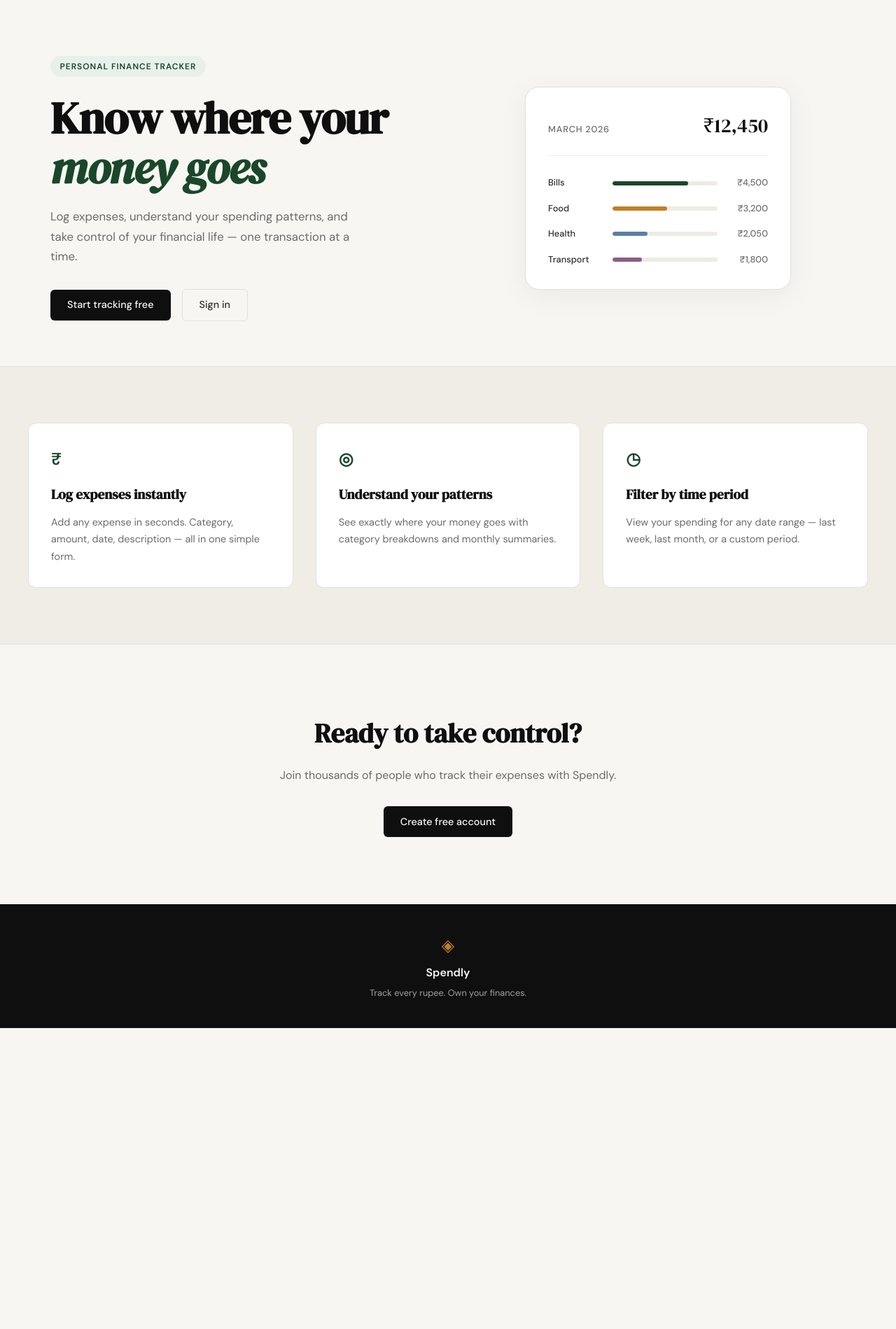
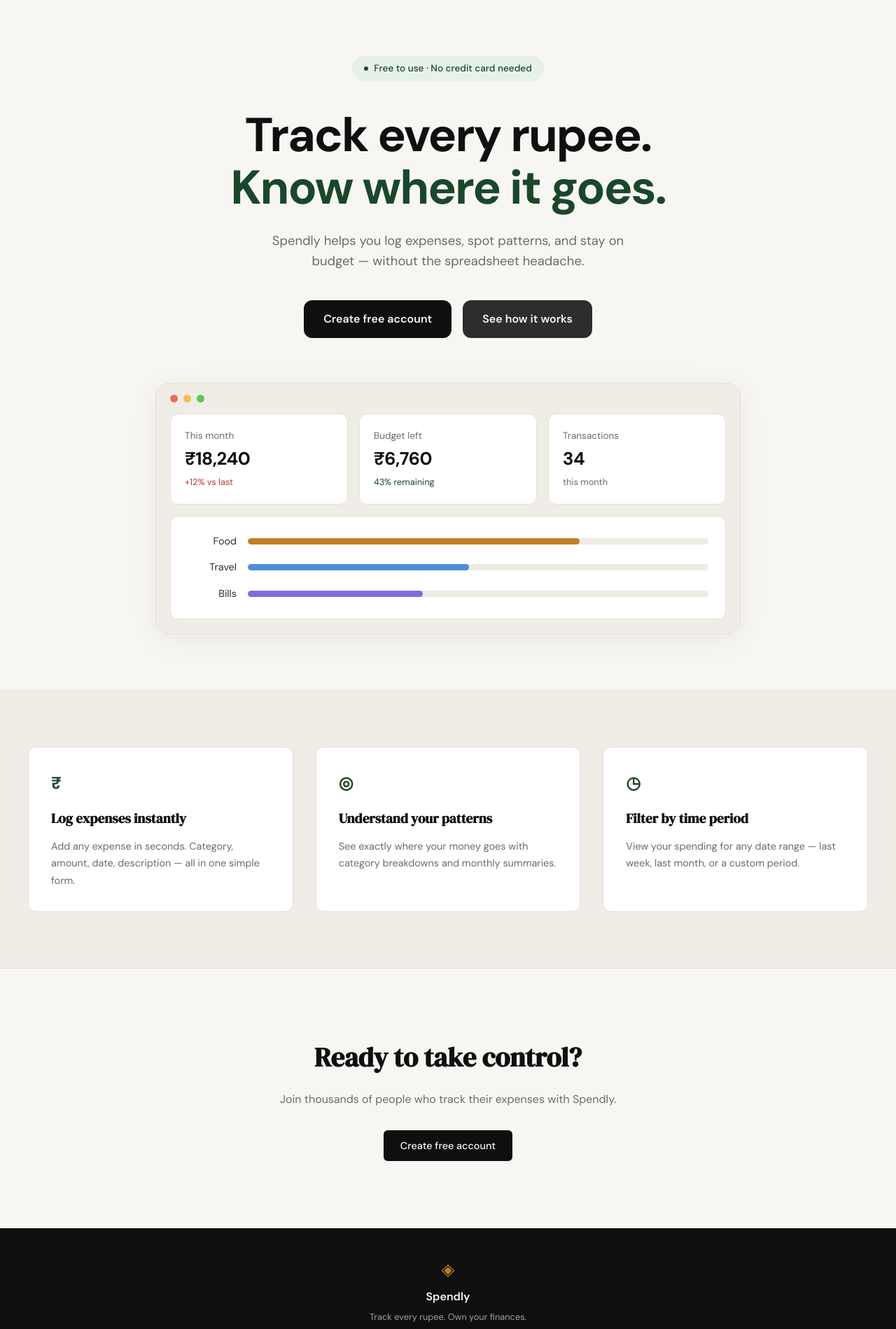
Before and after one commit to ravk24/spendly-campusX, a Flask app: page / in a window 1280 px wide. Shown: the part 61-1960 px from the top of the page at 70% size. Before the commit the page ends 1530 px from the top, so only its background shows below. Run offline with Flask 3, Linux system fonts and the light colour scheme.

Commit message:
changed the hero section layout

```diff
--- a/static/css/style.css
+++ b/static/css/style.css
@@ -124,115 +124,161 @@
 /* ------------------------------------------------------------------ */
 
 .hero {
-    padding: 5rem 2rem 4rem;
-    display: grid;
-    grid-template-columns: 1fr 1fr;
-    gap: 4rem;
-    align-items: center;
-    max-width: var(--max-width);
+    padding: 5rem 2rem;
+    max-width: 900px;
     margin: 0 auto;
+    text-align: center;
 }
 
 .hero-badge {
-    display: inline-block;
+    display: inline-flex;
+    align-items: center;
+    gap: 0.5rem;
     background: var(--accent-light);
     color: var(--accent);
-    font-size: 0.75rem;
-    font-weight: 600;
-    letter-spacing: 0.08em;
-    text-transform: uppercase;
-    padding: 0.35rem 0.85rem;
+    font-size: 0.85rem;
+    font-weight: 500;
+    padding: 0.45rem 1.1rem;
     border-radius: 999px;
+    margin-bottom: 2.5rem;
+}
+
+.hero-badge-dot {
+    width: 6px;
+    height: 6px;
+    border-radius: 50%;
+    background: var(--accent);
+}
+
+.hero-title {
+    font-family: var(--font-body);
+    font-size: clamp(2.5rem, 6vw, 4.25rem);
+    font-weight: 700;
+    line-height: 1.1;
+    letter-spacing: -0.03em;
+    color: var(--ink);
     margin-bottom: 1.5rem;
 }
 
-.hero-title {
-    font-family: var(--font-display);
-    font-size: clamp(2.5rem, 5vw, 4rem);
-    line-height: 1.1;
-    letter-spacing: -0.02em;
-    color: var(--ink);
-    margin-bottom: 1.25rem;
-}
-
 .hero-title em {
-    font-style: italic;
+    font-style: normal;
     color: var(--accent);
 }
 
 .hero-subtitle {
-    font-size: 1.05rem;
+    font-size: 1.15rem;
     color: var(--ink-muted);
-    line-height: 1.7;
-    max-width: 460px;
-    margin-bottom: 2rem;
+    line-height: 1.6;
+    max-width: 560px;
+    margin: 0 auto 2.5rem;
 }
 
 .hero-actions {
     display: flex;
     gap: 1rem;
     align-items: center;
+    justify-content: center;
 }
 
 /* ------------------------------------------------------------------ */
 /* Mock card (hero visual)                                             */
 /* ------------------------------------------------------------------ */
 
-.hero-visual {
-    display: flex;
-    justify-content: center;
-}
+.hero-visual { margin-top: 4rem; }
 
-.mock-card {
-    background: var(--paper-card);
+.mock-window {
+    background: var(--paper-warm);
     border: 1px solid var(--border);
     border-radius: var(--radius-lg);
-    padding: 2rem;
-    width: 100%;
-    max-width: 380px;
+    overflow: hidden;
     box-shadow: 0 8px 40px rgba(0,0,0,0.06);
 }
 
-.mock-card-header {
+.mock-window-bar {
     display: flex;
-    justify-content: space-between;
-    align-items: baseline;
-    margin-bottom: 1.75rem;
-    padding-bottom: 1.25rem;
-    border-bottom: 1px solid var(--border-soft);
+    gap: 0.5rem;
+    padding: 1rem 1.25rem;
 }
 
-.mock-label {
-    font-size: 0.8rem;
-    font-weight: 500;
-    color: var(--ink-muted);
-    text-transform: uppercase;
-    letter-spacing: 0.06em;
+.mock-dot {
+    width: 11px;
+    height: 11px;
+    border-radius: 50%;
 }
 
-.mock-total {
-    font-family: var(--font-display);
-    font-size: 1.75rem;
+.mock-dot-red { background: #ec6a5e; }
+.mock-dot-amber { background: #f4bf4f; }
+.mock-dot-green { background: #61c554; }
+
+.mock-window-body {
+    display: flex;
+    flex-direction: column;
+    gap: 1rem;
+    padding: 0 1.25rem 1.25rem;
+}
+
+.mock-stats {
+    display: grid;
+    grid-template-columns: repeat(3, 1fr);
+    gap: 1rem;
+}
+
+.mock-stat {
+    display: flex;
+    flex-direction: column;
+    gap: 0.15rem;
+    background: var(--paper-card);
+    border: 1px solid var(--border);
+    border-radius: var(--radius-md);
+    padding: 1.25rem;
+    text-align: left;
+}
+
+.mock-stat-label {
+    font-size: 0.85rem;
+    color: var(--ink-muted);
+}
+
+.mock-stat-value {
+    font-size: 1.6rem;
+    font-weight: 700;
+    letter-spacing: -0.02em;
     color: var(--ink);
 }
 
-.mock-bars { display: flex; flex-direction: column; gap: 1rem; }
+.mock-stat-note {
+    font-size: 0.8rem;
+    color: var(--ink-muted);
+}
+
+.mock-stat-note-up { color: var(--danger); }
+.mock-stat-note-good { color: var(--accent); }
+
+.mock-bars {
+    display: flex;
+    flex-direction: column;
+    gap: 0.9rem;
+    background: var(--paper-card);
+    border: 1px solid var(--border);
+    border-radius: var(--radius-md);
+    padding: 1.5rem;
+}
 
 .mock-bar-row {
     display: grid;
-    grid-template-columns: 80px 1fr 60px;
+    grid-template-columns: 70px 1fr;
     align-items: center;
-    gap: 0.75rem;
+    gap: 1rem;
 }
 
 .mock-cat {
-    font-size: 0.8rem;
-    font-weight: 500;
+    font-size: 0.9rem;
     color: var(--ink-soft);
+    text-align: right;
 }
 
 .mock-bar-track {
-    height: 6px;
+    height: 9px;
     background: var(--border-soft);
     border-radius: 999px;
     overflow: hidden;
@@ -240,21 +286,13 @@
 
 .mock-bar {
     height: 100%;
-    background: var(--accent);
+    background: var(--accent-2);
     border-radius: 999px;
     transition: width 0.6s ease;
 }
 
-.mock-bar-2 { background: var(--accent-2); }
-.mock-bar-3 { background: #5b7fa6; }
-.mock-bar-4 { background: #8b5e83; }
-
-.mock-amt {
-    font-size: 0.8rem;
-    font-weight: 500;
-    color: var(--ink-muted);
-    text-align: right;
-}
+.mock-bar-2 { background: #4a8ddc; }
+.mock-bar-3 { background: #7c6ee0; }
 
 /* ------------------------------------------------------------------ */
 /* Buttons                                                             */
@@ -276,6 +314,16 @@
 }
 
 .btn-primary:hover { background: var(--accent); }
+
+.hero-actions .btn-primary {
+    padding: 0.9rem 1.75rem;
+    font-size: 1rem;
+    font-weight: 600;
+    border-radius: var(--radius-md);
+}
+
+.btn-primary-alt { background: var(--ink-soft); }
+.btn-primary-alt:hover { background: var(--ink); }
 
 .btn-ghost {
     display: inline-block;
@@ -512,19 +560,16 @@
 /* ------------------------------------------------------------------ */
 
 @media (max-width: 900px) {
-    .hero {
-        grid-template-columns: 1fr;
-        text-align: center;
-    }
-
     .hero-subtitle { max-width: 100%; }
-    .hero-actions { justify-content: center; }
-    .hero-visual { display: none; }
+    .mock-stats { grid-template-columns: 1fr; }
 
     .features-inner { grid-template-columns: 1fr; }
 }
 
 @media (max-width: 600px) {
     .nav-links a:not(.nav-cta) { display: none; }
-    .hero { padding: 3rem 1rem 2rem; }
+    .hero { padding: 3rem 1rem; }
+    .hero-badge { margin-bottom: 1.75rem; }
+    .hero-actions { flex-direction: column; align-items: stretch; }
+    .hero-visual { margin-top: 2.5rem; }
 }
--- a/templates/base.html
+++ b/templates/base.html
@@ -6,7 +6,7 @@
     <title>{% block title %}Spendly{% endblock %}</title>
     <link rel="preconnect" href="https://fonts.googleapis.com">
     <link rel="preconnect" href="https://fonts.gstatic.com" crossorigin>
-    <link href="https://fonts.googleapis.com/css2?family=DM+Serif+Display:ital@0;1&family=DM+Sans:wght@300;400;500;600&display=swap" rel="stylesheet">
+    <link href="https://fonts.googleapis.com/css2?family=DM+Serif+Display:ital@0;1&family=DM+Sans:wght@300;400;500;600;700&display=swap" rel="stylesheet">
     <link rel="stylesheet" href="{{ url_for('static', filename='css/style.css') }}">
     {% block head %}{% endblock %}
 </head>
--- a/templates/landing.html
+++ b/templates/landing.html
@@ -6,62 +6,74 @@
 
 <section class="hero">
     <div class="hero-inner">
-        <div class="hero-badge">Personal Finance Tracker</div>
+        <div class="hero-badge">
+            <span class="hero-badge-dot"></span>
+            Free to use · No credit card needed
+        </div>
         <h1 class="hero-title">
-            Know where your<br>
-            <em>money goes</em>
+            Track every rupee.<br>
+            <em>Know where it goes.</em>
         </h1>
         <p class="hero-subtitle">
-            Log expenses, understand your spending patterns,
-            and take control of your financial life —
-            one transaction at a time.
+            Spendly helps you log expenses, spot patterns, and stay
+            on budget — without the spreadsheet headache.
         </p>
         <div class="hero-actions">
-            <a href="{{ url_for('register') }}" class="btn-primary">Start tracking free</a>
-            <a href="{{ url_for('login') }}" class="btn-ghost">Sign in</a>
+            <a href="{{ url_for('register') }}" class="btn-primary">Create free account</a>
+            <a href="#features" class="btn-primary btn-primary-alt">See how it works</a>
         </div>
     </div>
     <div class="hero-visual">
-        <div class="mock-card">
-            <div class="mock-card-header">
-                <span class="mock-label">March 2026</span>
-                <span class="mock-total">₹12,450</span>
+        <div class="mock-window">
+            <div class="mock-window-bar">
+                <span class="mock-dot mock-dot-red"></span>
+                <span class="mock-dot mock-dot-amber"></span>
+                <span class="mock-dot mock-dot-green"></span>
+            </div>
+            <div class="mock-window-body">
+                <div class="mock-stats">
+                    <div class="mock-stat">
+                        <span class="mock-stat-label">This month</span>
+                        <span class="mock-stat-value">₹18,240</span>
+                        <span class="mock-stat-note mock-stat-note-up">+12% vs last</span>
+                    </div>
+                    <div class="mock-stat">
+                        <span class="mock-stat-label">Budget left</span>
+                        <span class="mock-stat-value">₹6,760</span>
+                        <span class="mock-stat-note mock-stat-note-good">43% remaining</span>
+                    </div>
+                    <div class="mock-stat">
+                        <span class="mock-stat-label">Transactions</span>
+                        <span class="mock-stat-value">34</span>
+                        <span class="mock-stat-note">this month</span>
+                    </div>
                 </div>
                 <div class="mock-bars">
                     <div class="mock-bar-row">
-                    <span class="mock-cat">Bills</span>
+                        <span class="mock-cat">Food</span>
                         <div class="mock-bar-track">
                             <div class="mock-bar" style="width: 72%"></div>
                         </div>
-                    <span class="mock-amt">₹4,500</span>
                     </div>
                     <div class="mock-bar-row">
-                    <span class="mock-cat">Food</span>
+                        <span class="mock-cat">Travel</span>
                         <div class="mock-bar-track">
-                        <div class="mock-bar mock-bar-2" style="width: 52%"></div>
+                            <div class="mock-bar mock-bar-2" style="width: 48%"></div>
                         </div>
-                    <span class="mock-amt">₹3,200</span>
                     </div>
                     <div class="mock-bar-row">
-                    <span class="mock-cat">Health</span>
+                        <span class="mock-cat">Bills</span>
                         <div class="mock-bar-track">
-                        <div class="mock-bar mock-bar-3" style="width: 33%"></div>
+                            <div class="mock-bar mock-bar-3" style="width: 38%"></div>
                         </div>
-                    <span class="mock-amt">₹2,050</span>
                     </div>
-                <div class="mock-bar-row">
-                    <span class="mock-cat">Transport</span>
-                    <div class="mock-bar-track">
-                        <div class="mock-bar mock-bar-4" style="width: 28%"></div>
-                    </div>
-                    <span class="mock-amt">₹1,800</span>
                 </div>
             </div>
         </div>
     </div>
 </section>
 
-<section class="features">
+<section class="features" id="features">
     <div class="features-inner">
         <div class="feature-card">
             <div class="feature-icon">₹</div>
```
Also changed, not shown: 1 other file. Lines whose indentation alone changed are shown as unchanged.
